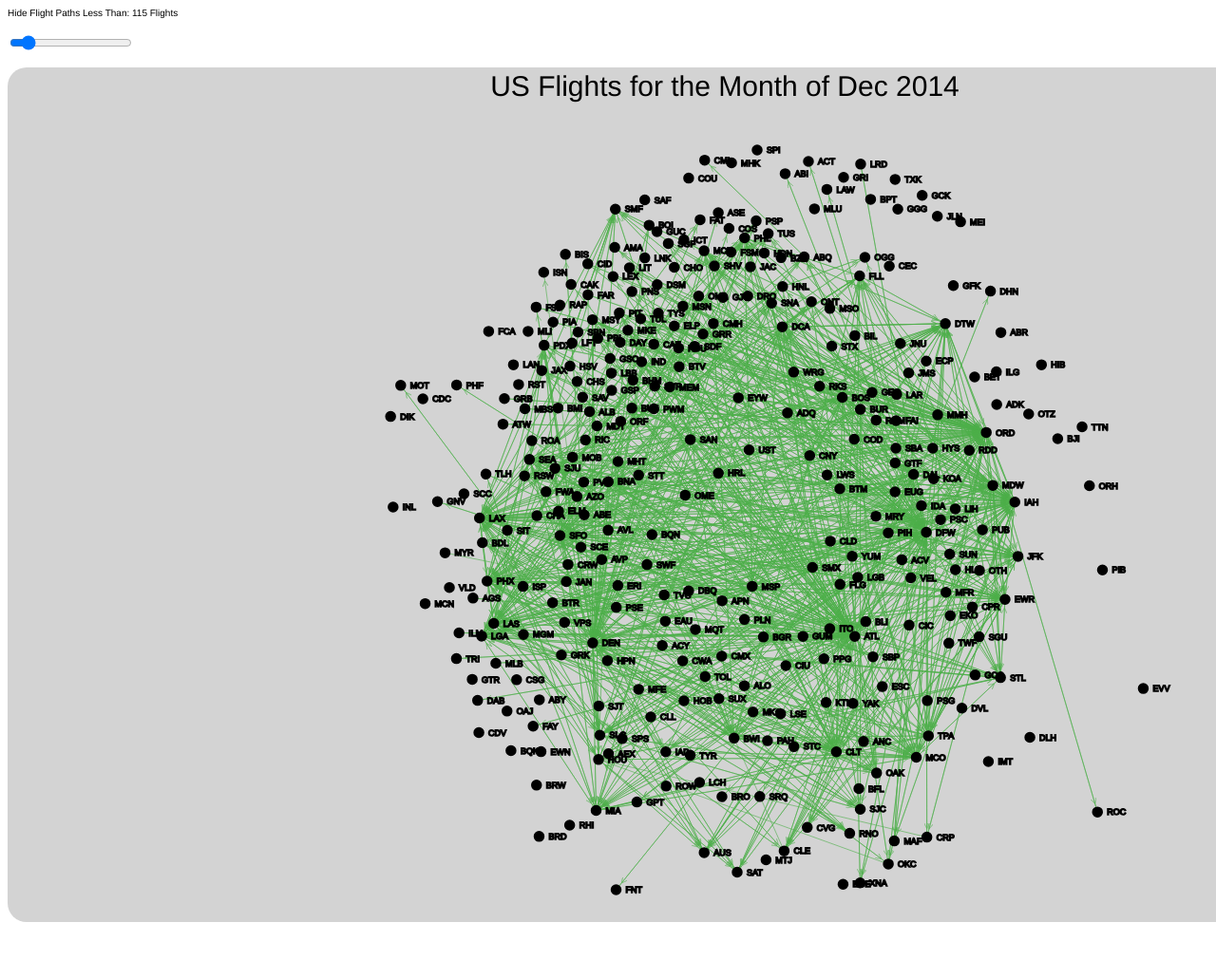
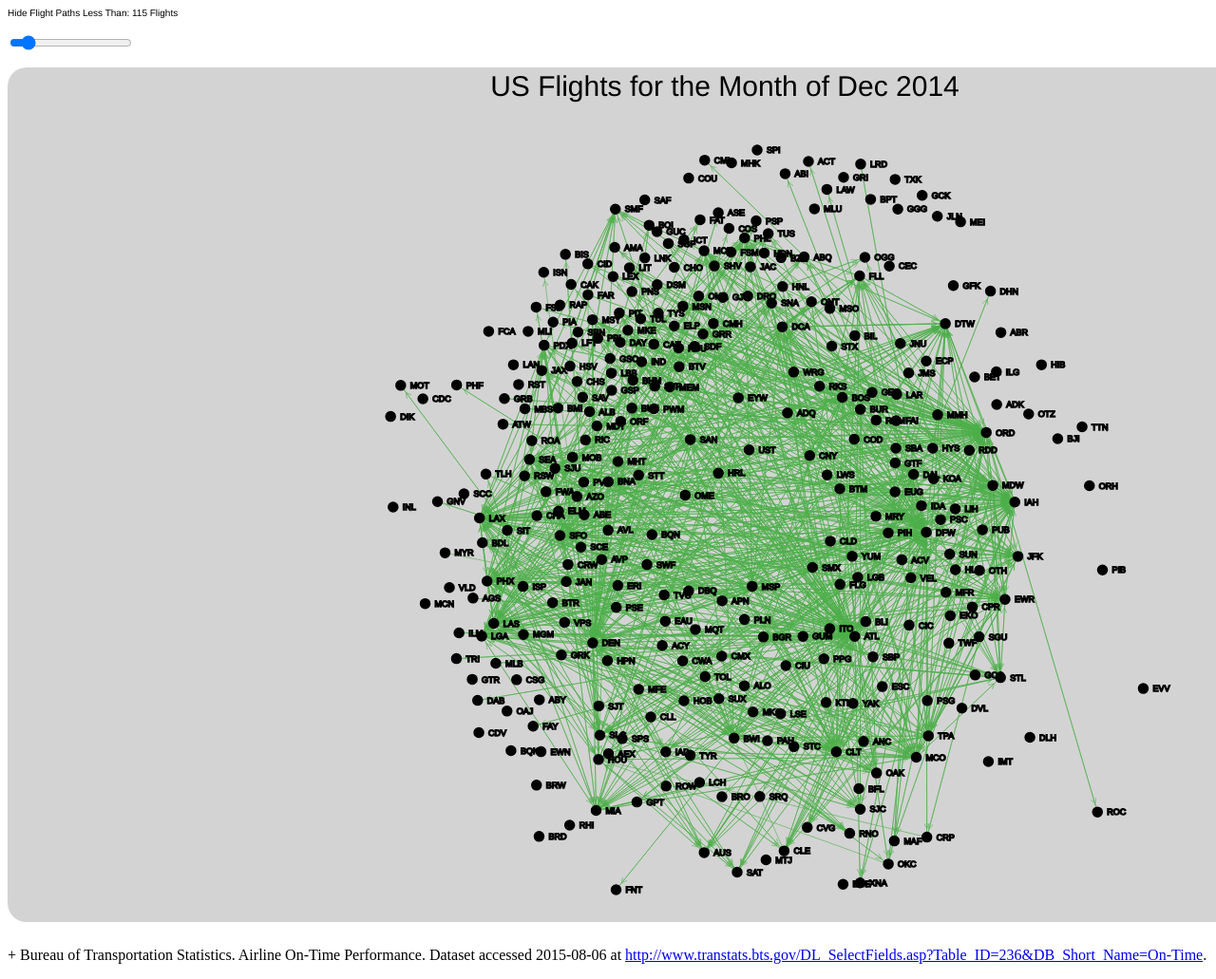
Before and after one commit to codeman869/AirportData, a plain HTML site: page index.html in a window 1280 px wide. Shown: the top 1031 px of the page at 95% size. Before the commit the page ends 989 px from the top, so only its background shows below. Drawn offline with nearby package versions, Linux system fonts and the light colour scheme; animation ran at ten frames a second.

Commit message:
final changes

```diff
--- a/index.html
+++ b/index.html
@@ -19,6 +19,9 @@ Directed Force Layout
 
 <script language="Javascript" src="js/main.js"></script>
 
+<P>	+ Bureau of Transportation Statistics. Airline On-Time Performance. Dataset accessed 2015-08-06 at <a href="http://www.transtats.bts.gov/DL_SelectFields.asp?Table_ID=236&DB_Short_Name=On-Time">http://www.transtats.bts.gov/DL_SelectFields.asp?Table_ID=236&DB_Short_Name=On-Time</a>.</p>
+    </body>
+</html>
 
 </body>
 
--- a/js/main.js
+++ b/js/main.js
@@ -87,6 +87,8 @@ d3.json("js/final.json",function(error,graph){
 
         });
 
+
+
     function update(flightValue) {
         hiddenFlights = flightValue;
         d3.selectAll(".flight").classed("hidden",function(d){
```
